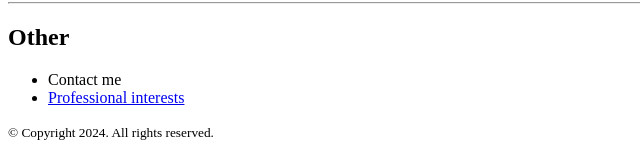
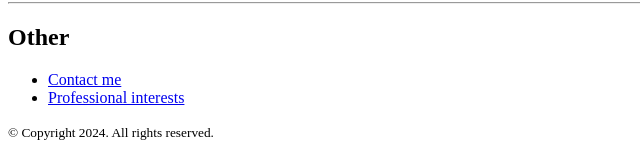
Before and after one commit to jennyqd/Capstone1, a plain HTML site: page index.html in a window 1280 px wide. Shown: the part 2980-3126 px from the top of the page, 0-640 px from the left. Drawn offline with Linux system fonts and the light colour scheme.

Commit message:
Fixed anchor tag in index.html

```diff
--- a/index.html
+++ b/index.html
@@ -199,7 +199,7 @@
 
         <h2>Other</h2>
             <ul>
-                <li><a href="./contact.html"></a>Contact me</a></li>
+                <li><a href="./contact.html">Contact me</a></li>
                 <li><a href="./interests.html"> Professional interests</a></li>
 
             </ul>
```
